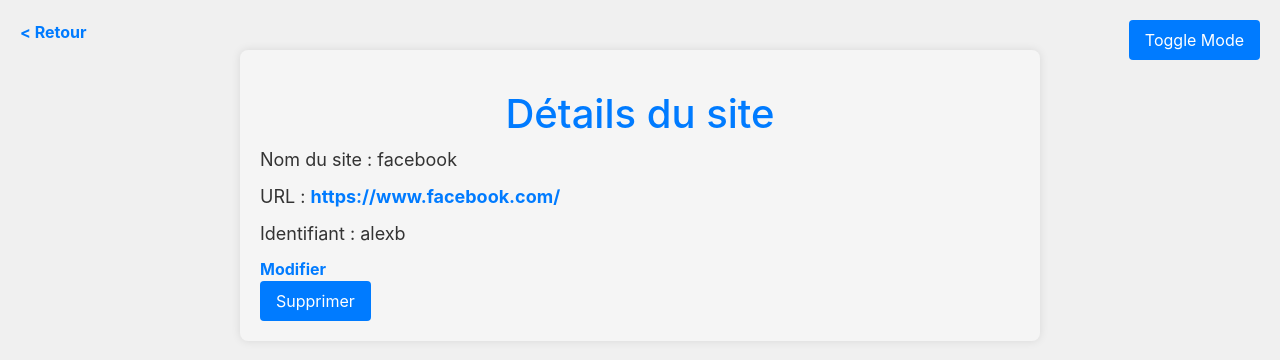
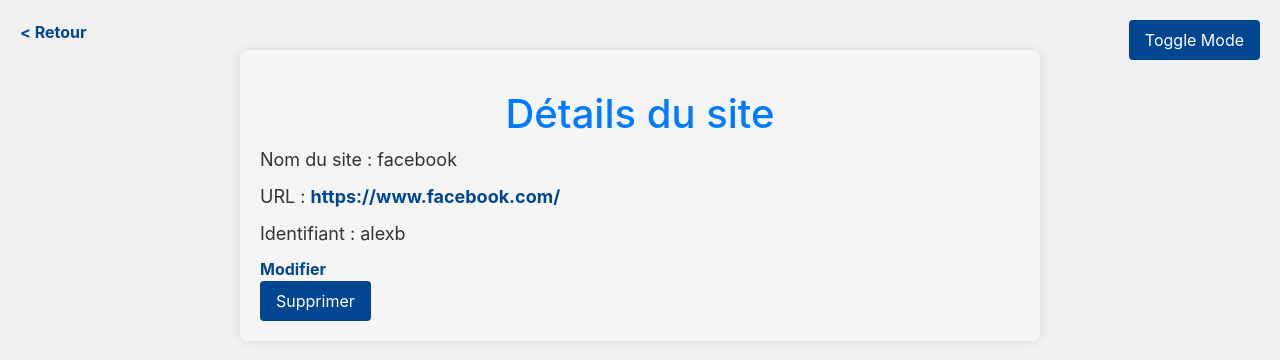
Before and after one commit to Alexandreboz/b3-c2-django--Bozzo, a Django app: page /detail_site/1/ in a window 1280 px wide. Shown: the top 360 px of the page. Run offline with Django 4.2, Linux system fonts and the light colour scheme; data comes from the database, SQL or seed files in the repository; both versions use the stored data as it was after the commit; some libraries are stand-ins or nearby versions.

Commit message:
modification style

```diff
--- a/password_manager/templates/detail_site.html
+++ b/password_manager/templates/detail_site.html
@@ -55,7 +55,7 @@
         }
 
         button:hover {
-            background-color: #c82333;
+            background-color: #0056b3;
         }
 
         .back-link {
@@ -80,15 +80,15 @@
         }
 
         .light-mode a {
-            color: #007bff;
+            color: #004691;
         }
 
         .light-mode button {
-            background-color: #007bff;
+            background-color: #004691;
         }
 
         .light-mode button:hover {
-            background-color: #0056b3;
+            background-color: #004691;
         }
 
         /* Bouton de basculement du mode */
```
Also changed, not shown: db.sqlite3.
